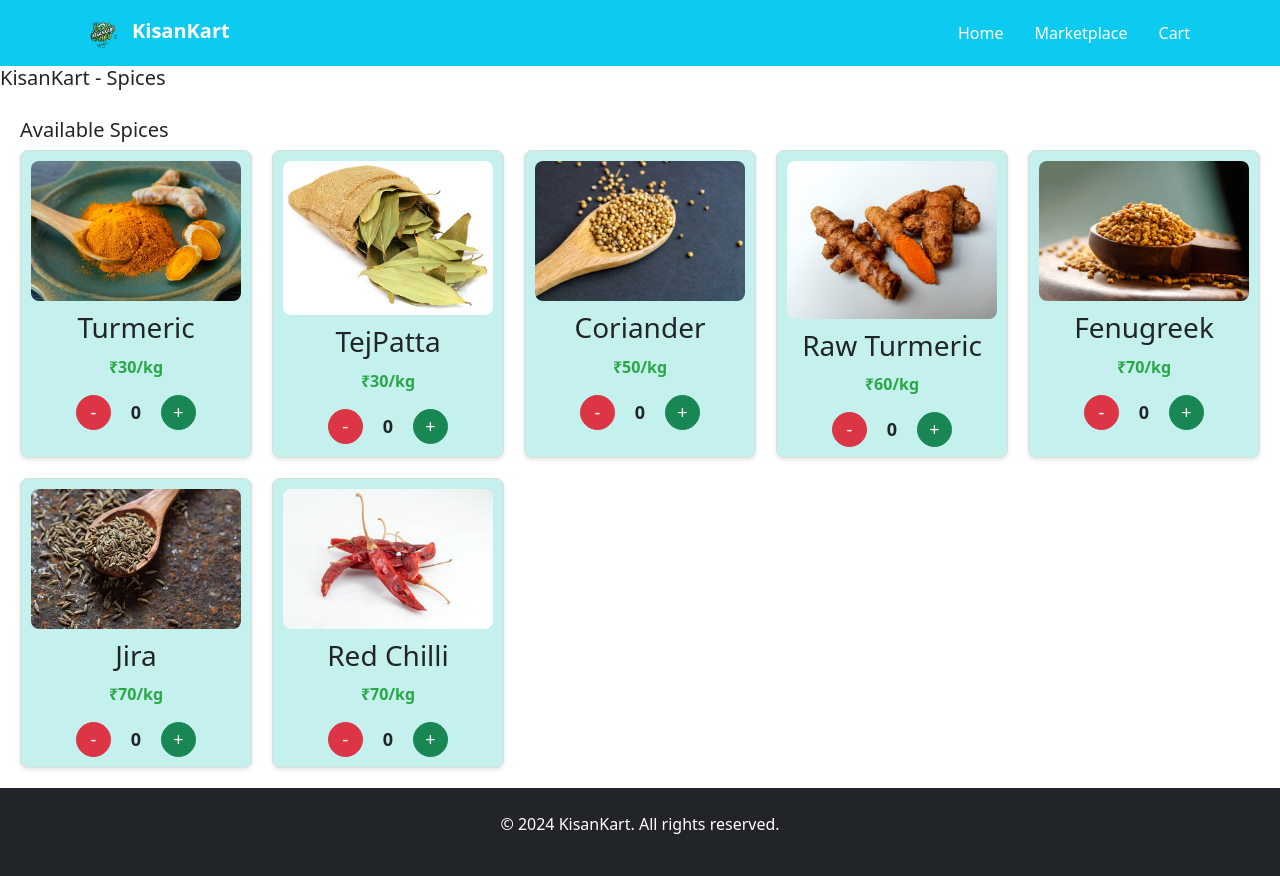
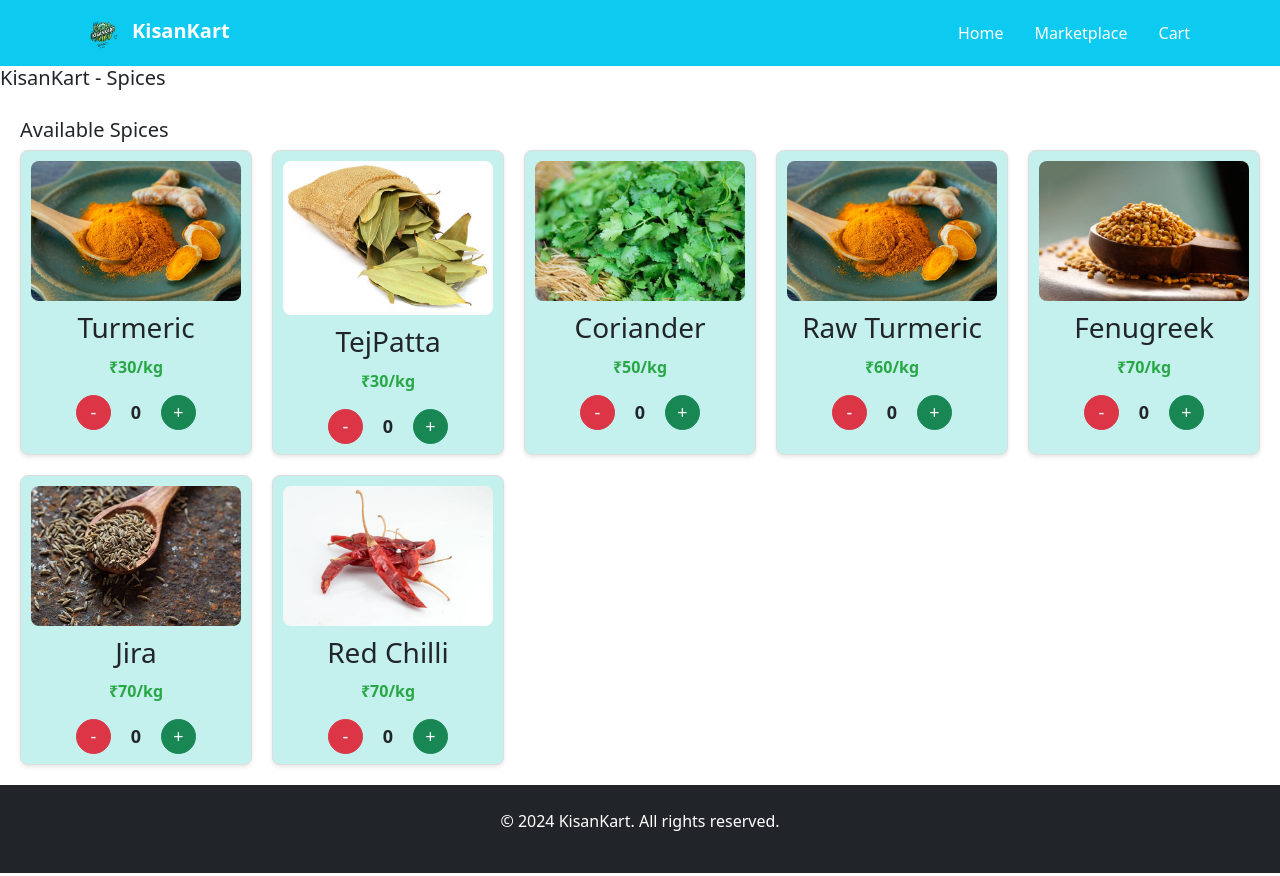
Before and after one commit to cvensingh/e-comm-react-and-springboot-, a React (Create React App) app in the folder frontend/: page /Spices in a window 1280 px wide. Built offline with nearby package versions, Linux system fonts and the light colour scheme.

Commit message:
Update Spices.js, image url updated

```diff
--- a/frontend/src/Spices.js
+++ b/frontend/src/Spices.js
@@ -6,9 +6,9 @@ const Spices = ({ cartItems, updateCart }) => {
   const navigate = useNavigate();
   const products = [
     { id: 70, title: "Turmeric", price: 30, image: "/images/TurmericIMage.jpg" },
-    { id: 71, title: "TejPatta", price: 30, image: "/images/TejpattaImage.jpg" },
-    { id: 72, title: "Coriander", price: 50, image: "/images/Corianderimage.jpg" },
-    { id: 73, title: "Raw Turmeric", price: 60, image: "/images/RawTurmericImage.jpg" },
+    { id: 71, title: "TejPatta", price: 30, image: "/images/Tejpattaimage.jpg" },
+    { id: 72, title: "Coriander", price: 50, image: "/images/Corrianderimage.jpg" },
+    { id: 73, title: "Raw Turmeric", price: 60, image: "/images/TurmericImage.jpg" },
     { id: 74, title: "Fenugreek", price: 70, image: "/images/FenuGreekImage.jpg" },
     { id: 75, title: "Jira", price: 70, image: "/images/CuminImage.jpg" },
     { id: 76, title: "Red Chilli", price: 70, image: "/images/RedChilliImage.jpg" },
```
